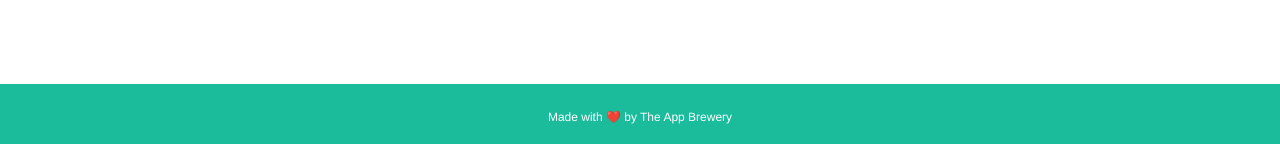
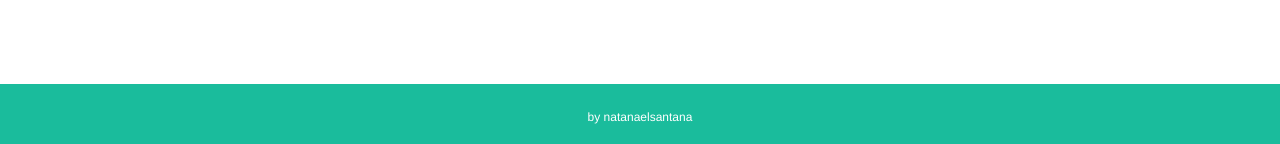
Before and after one commit to natanaelsantana/ejs-challenge, a Node server app: page /about in a window 1280 px wide. Shown: the part 656-800 px from the top of the page. Run offline with Node 20, Linux system fonts and the light colour scheme.

Commit message:
Update footer.ejs

```diff
--- a/views/partials/footer.ejs
+++ b/views/partials/footer.ejs
@@ -2,7 +2,7 @@
 </div>
 <div class="footer-padding">
   <div class="footer">
-    <p>Made with ❤️ by The App Brewery</p>
+    <p>by natanaelsantana</p>
   </div>
 
 </div>
```
